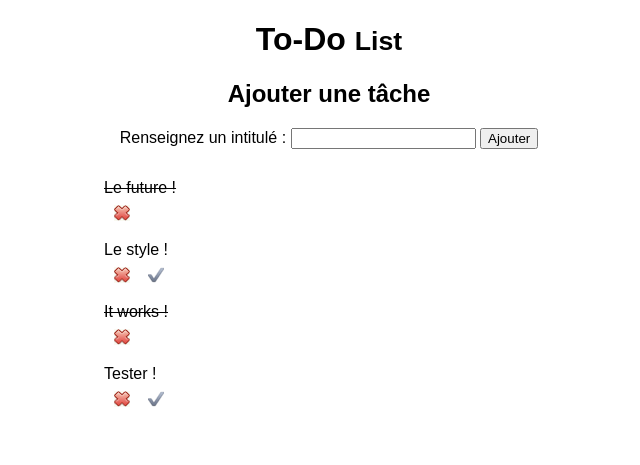
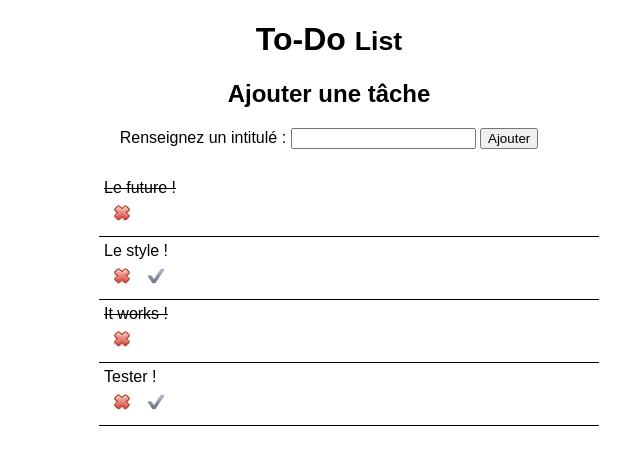
Before and after one commit to Simon-Lanos/todoDjango, a Django app: page /todo/ in a window 1280 px wide. Shown: the top 465 px of the page, without its empty margins (311-951 px from the left). Run offline with Django 3.2, Linux system fonts and the light colour scheme; data comes from the database, SQL or seed files in the repository.

Commit message:
feat(): ajoute du style

```diff
--- a/todo/todoList/static/style.css
+++ b/todo/todoList/static/style.css
@@ -15,6 +15,7 @@ body{
 
 #todo li {
     padding: 5px;
+    border-bottom: 1px solid black;
 }
 
 .icon-delete {
```
